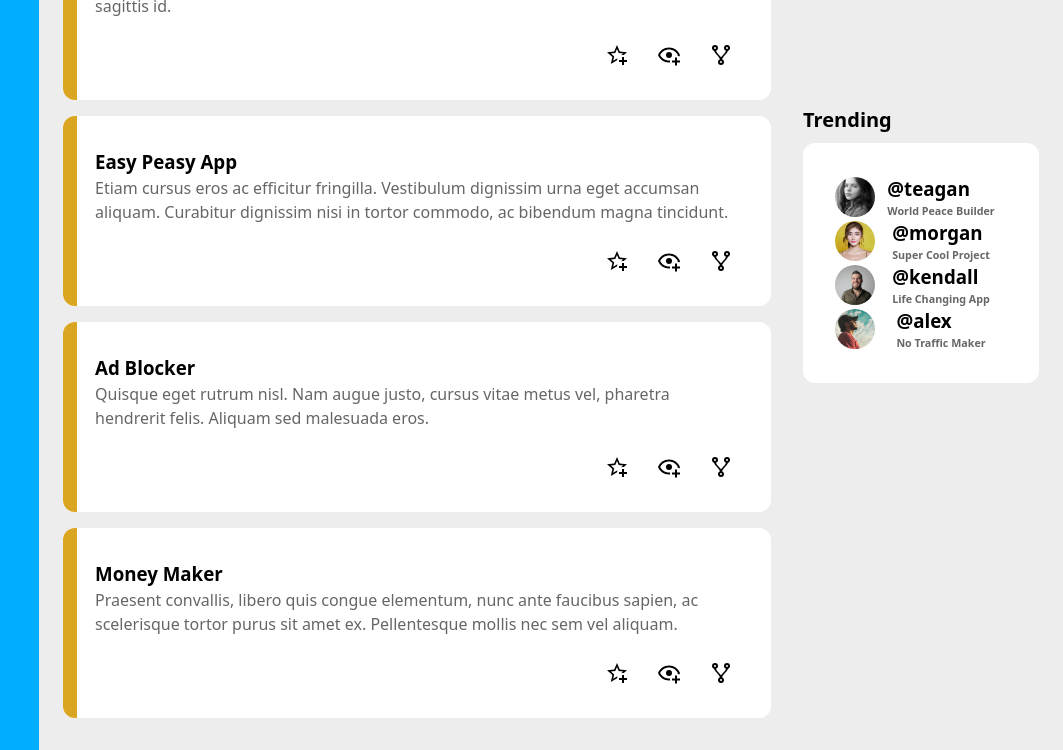
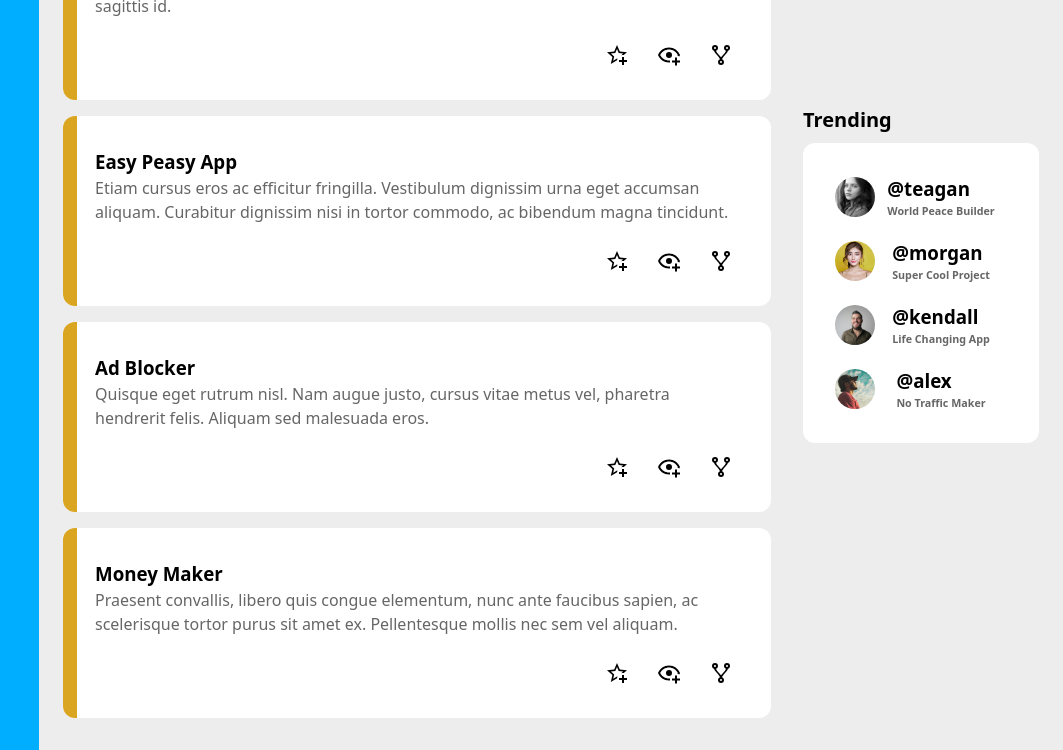
Before and after one commit to cgrustas/admin-dashboard, a website: page index.html in a window 1280 px wide. Shown: the part 903-1653 px from the top of the page, without its empty margins (217-1280 px from the left). Drawn offline with nearby package versions, Linux system fonts and the light colour scheme.

Commit message:
Add 1.25rem gap between each trending user

```diff
--- a/css/styles.css
+++ b/css/styles.css
@@ -285,6 +285,7 @@ main h6 {
 .trending-users {
     display: flex;
     flex-direction: column;
+    gap: 1.25rem;
 }
 
 .trending-users a {
@@ -302,6 +303,7 @@ main h6 {
 
 .trending-users h3 {
     grid-area: username;
+    /* font-size: 1rem; */
 }
 
 .trending-users h6 {
```
